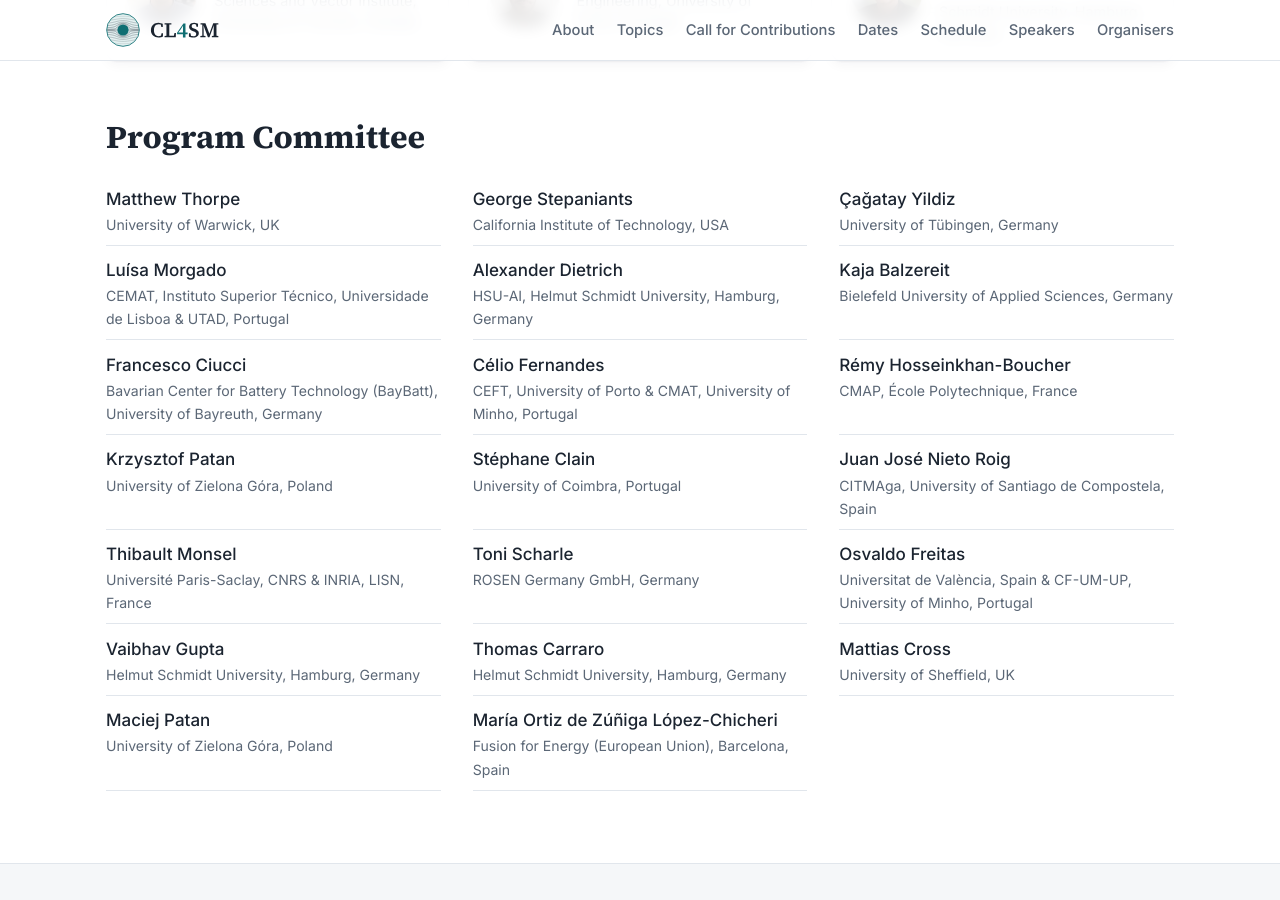
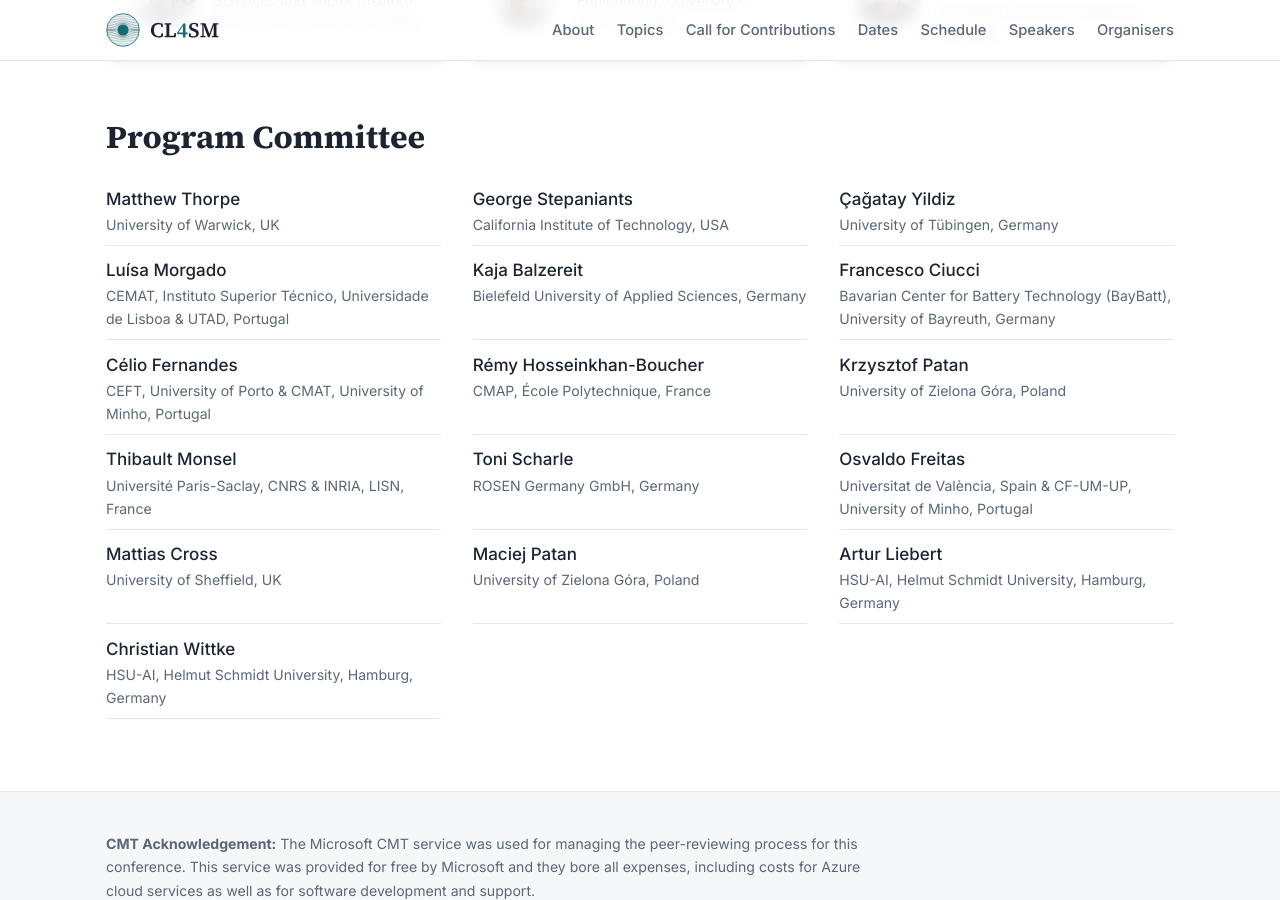
Before and after one commit to badulion/cl4sm_2026, a Jekyll site: the page built from index.html, in a window 1280 px wide and 900 px high, scrolled down 5501 px. Built offline with Jekyll 4.4.1, drawn with Linux system fonts in a browser that asks for light colours.

Commit message:
Update researcher list in pc.yml
Removed several researchers and added two new entries.

```diff
--- a/_data/pc.yml
+++ b/_data/pc.yml
@@ -6,8 +6,6 @@
   affiliation: University of Tübingen, Germany
 - name: Luísa Morgado
   affiliation: CEMAT, Instituto Superior Técnico, Universidade de Lisboa & UTAD, Portugal
-- name: Alexander Dietrich
-  affiliation: HSU-AI, Helmut Schmidt University, Hamburg, Germany
 - name: Kaja Balzereit
   affiliation: Bielefeld University of Applied Sciences, Germany
 - name: Francesco Ciucci
@@ -18,23 +16,17 @@
   affiliation: CMAP, École Polytechnique, France
 - name: Krzysztof Patan
   affiliation: University of Zielona Góra, Poland
-- name: Stéphane Clain
-  affiliation: University of Coimbra, Portugal
-- name: Juan José Nieto Roig
-  affiliation: CITMAga, University of Santiago de Compostela, Spain
 - name: Thibault Monsel
   affiliation: Université Paris-Saclay, CNRS & INRIA, LISN, France
 - name: Toni Scharle
   affiliation: ROSEN Germany GmbH, Germany
 - name: Osvaldo Freitas
   affiliation: Universitat de València, Spain & CF-UM-UP, University of Minho, Portugal
-- name: Vaibhav Gupta
-  affiliation: Helmut Schmidt University, Hamburg, Germany
-- name: Thomas Carraro
-  affiliation: Helmut Schmidt University, Hamburg, Germany
 - name: Mattias Cross
   affiliation: University of Sheffield, UK
 - name: Maciej Patan
   affiliation: University of Zielona Góra, Poland
-- name: María Ortiz de Zúñiga López-Chicheri
-  affiliation: Fusion for Energy (European Union), Barcelona, Spain
+- name: Artur Liebert
+  affiliation: HSU-AI, Helmut Schmidt University, Hamburg, Germany
+- name: Christian Wittke
+  affiliation: HSU-AI, Helmut Schmidt University, Hamburg, Germany
```
